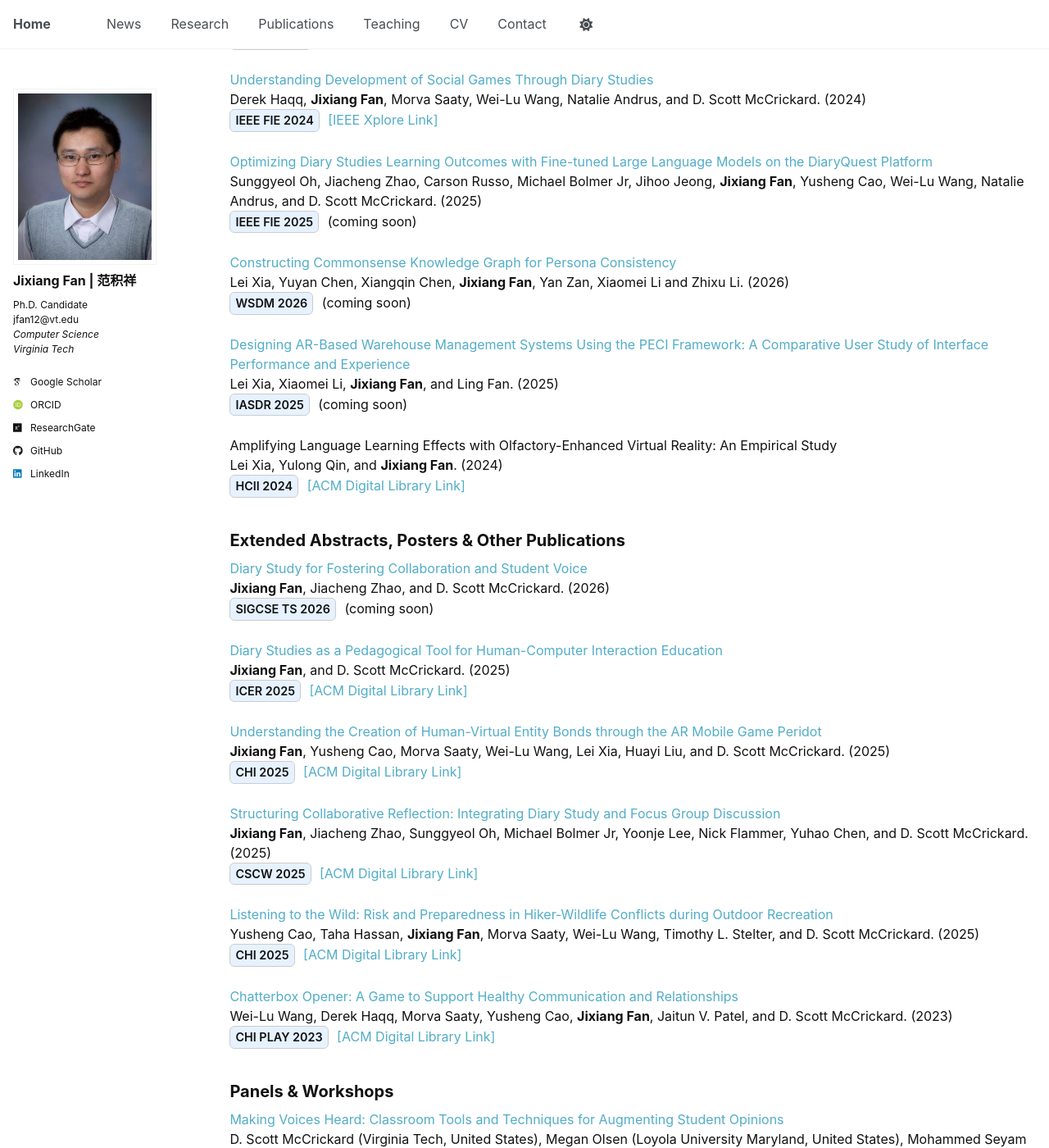
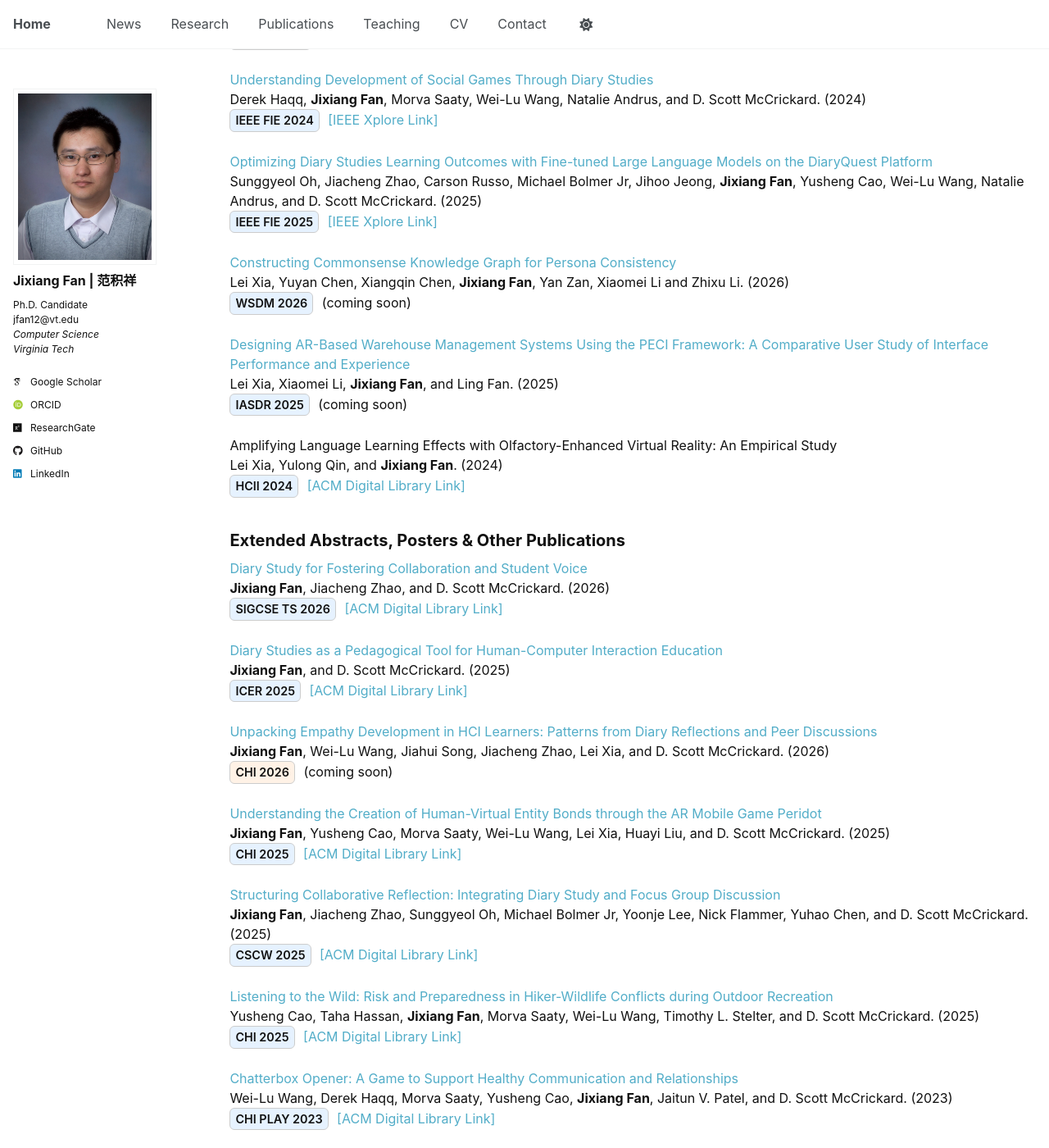
Before and after one commit to JixiangFan/web, a Jekyll site: the page built from _pages/publications.html, in a window 1280 px wide and 1400 px high, scrolled down 991 px. Shown: the whole window at 82% size. Built offline with Jekyll 4.4.1, drawn with Linux system fonts in a browser that asks for light colours; some web fonts are replaced; some of the changed text lies outside the part shown.

Commit message:
Update publications.html

```diff
--- a/_pages/publications.html
+++ b/_pages/publications.html
@@ -112,7 +112,7 @@ archival works.
 </div>
 
 <div class="pub-entry">
-  <a href="#">
+  <a href="https://www.computer.org/csdl/proceedings-article/fie/2025/11328647/2df9ohMeNdC">
     Enhancing Cross-level Collaboration in HCI Education through Diary Studies
   </a><br>
 
@@ -125,7 +125,7 @@ archival works.
     IEEE FIE 2025
   </span>
 
-  (coming soon)
+  <a href="https://www.computer.org/csdl/proceedings-article/fie/2025/11328647/2df9ohMeNdC">[IEEE Xplore Link]</a>
 </div>
 
 <div class="pub-entry">
@@ -199,7 +199,7 @@ archival works.
 
 
 <div class="pub-entry">
-  <a href="#">
+  <a href="https://www.computer.org/csdl/proceedings-article/fie/2025/11328660/2df9uxKupQQ">
     Optimizing Diary Studies Learning Outcomes with Fine-tuned Large Language Models on the DiaryQuest Platform
   </a><br>
 
@@ -212,7 +212,7 @@ archival works.
     IEEE FIE 2025
   </span>
 
-  (coming soon)
+  <a href="https://www.computer.org/csdl/proceedings-article/fie/2025/11328660/2df9uxKupQQ">[IEEE Xplore Link]</a>
 </div>
 
 <div class="pub-entry">
@@ -280,7 +280,7 @@ archival works.
 <h2>Extended Abstracts, Posters & Other Publications</h2>
 
 <div class="pub-entry">
-  <a href="#">
+  <a href="https://dl.acm.org/doi/10.1145/3770761.3777186">
     Diary Study for Fostering Collaboration and Student Voice
   </a><br>
 
@@ -292,7 +292,7 @@ archival works.
     SIGCSE TS 2026
   </span>
 
-  (coming soon)
+  <a href="https://dl.acm.org/doi/10.1145/3770761.3777186">[ACM Digital Library Link]</a>
 </div>
 
 <div class="pub-entry">
@@ -311,6 +311,21 @@ archival works.
   <a href="https://dl.acm.org/doi/10.1145/3702653.3744312">[ACM Digital Library Link]</a>
 </div>
 
+<div class="pub-entry">
+  <a href="#">
+    Unpacking Empathy Development in HCI Learners: Patterns from Diary Reflections and Peer Discussions
+  </a><br>
+
+  <strong>Jixiang Fan</strong>, Wei-Lu Wang, Jiahui Song, Jiacheng Zhao, Lei Xia, and D. Scott McCrickard. (2026)<br>
+
+  <span style="display:inline-block; padding:2px 6px; font-size:90%;
+               font-weight:600; border:1px solid #ccc; border-radius:6px;
+               background:#fff2e6; margin-right:6px;">
+    CHI 2026
+  </span>
+
+  (coming soon)
+</div>
 
 <div class="pub-entry">
   <a href="https://dl.acm.org/doi/pdf/10.1145/3706599.3719751">
```
